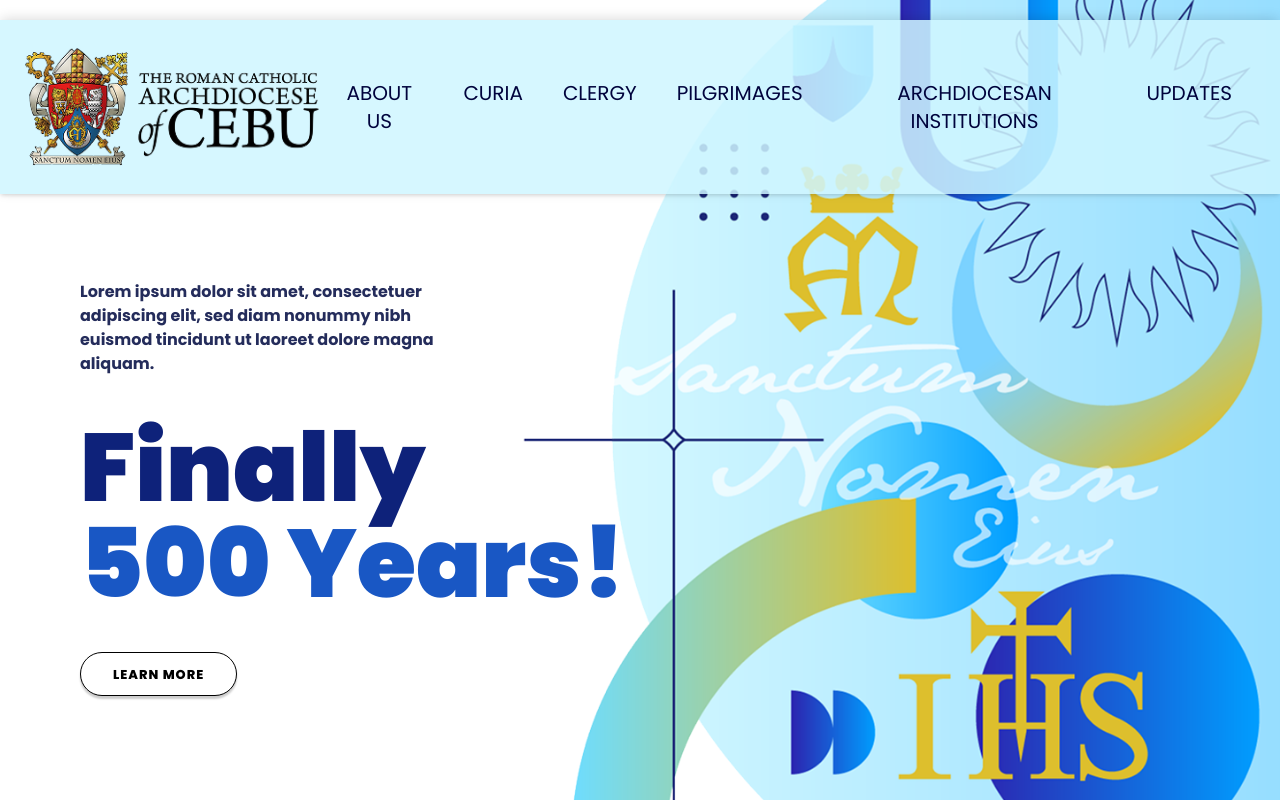
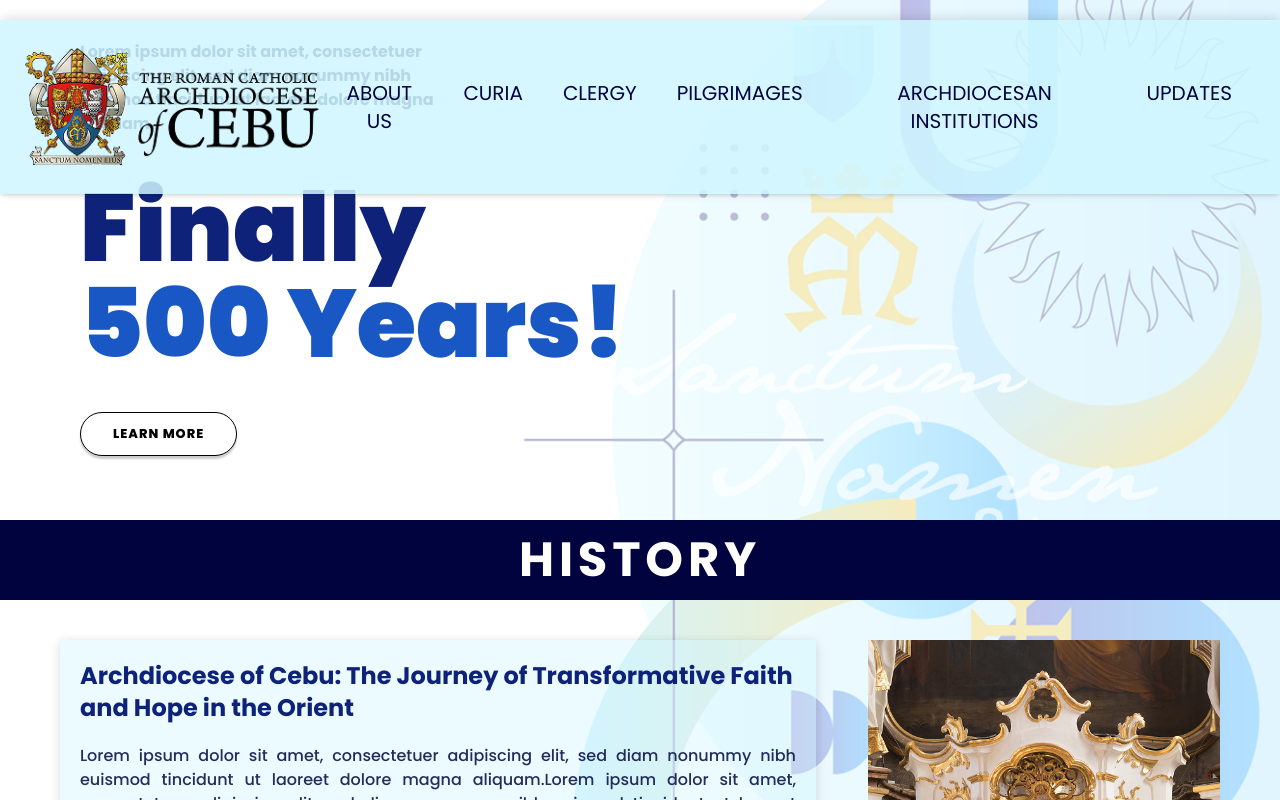
Before and after one commit to Celian4862/cadcomm, a Next.js app: page / in a window 1280 px wide. Shown: the top 800 px of the page. Built offline with nearby package versions, Linux system fonts and the light colour scheme.

Commit message:
Moved the background image from page.tsx to layoutt.tsx.
The background image is now always 30% opacity and is fixed instead of absolute.

Changed lg:m-20 to lg:mx-20 on line 14 of page.tsx.

```diff
--- a/app/layout.tsx
+++ b/app/layout.tsx
@@ -1,4 +1,5 @@
 import type { Metadata } from "next";
+import Image from "next/image";
 import "./globals.css";
 import NavBar from "@/app/ui/nav_bar";
 
@@ -17,6 +18,13 @@
       <body className={`antialiased`}>
         <header>
           <NavBar />
+          <Image
+            src="/Home page background 1.png"
+            alt="Home page background"
+            width={300}
+            height={300}
+            className="fixed top-0 right-0 -z-1 h-auto w-full opacity-30 md:h-screen md:w-auto"
+          />
         </header>
         <main>{children}</main>
         <footer className="bg-secondary p-5 text-center text-sm font-semibold tracking-widest text-white">
--- a/app/page.tsx
+++ b/app/page.tsx
@@ -3,15 +3,7 @@
 export default function Home() {
   return (
     <>
-      <Image
-        src="/Home page background 1.png"
-        alt="Home page background"
-        width={300}
-        height={300}
-        className="absolute top-0 right-0 -z-1 h-auto w-full opacity-30 md:h-screen md:w-auto lg:opacity-100"
-      />
-      <div className="lg:grid lg:h-screen lg:grid-cols-1 lg:items-end">
-        <div className="m-10 lg:m-20">
+      <div className="m-10 lg:mx-20">
         <p className="font-bold sm:w-100 dark:text-[#A5B4FC]">
           Lorem ipsum dolor sit amet, consectetuer adipiscing elit, sed diam
           nonummy nibh euismod tincidunt ut laoreet dolore magna aliquam.
@@ -22,7 +14,6 @@
           <span className="text-quaternary">500 Years!</span>
         </p>
         <button className="mt-7">learn more</button>
-        </div>
       </div>
       <header>
         <h2 className="bg-secondary w-full p-4 text-center text-4xl font-bold tracking-widest text-white uppercase lg:text-5xl">
```
Lines whose indentation alone changed are shown as unchanged.
